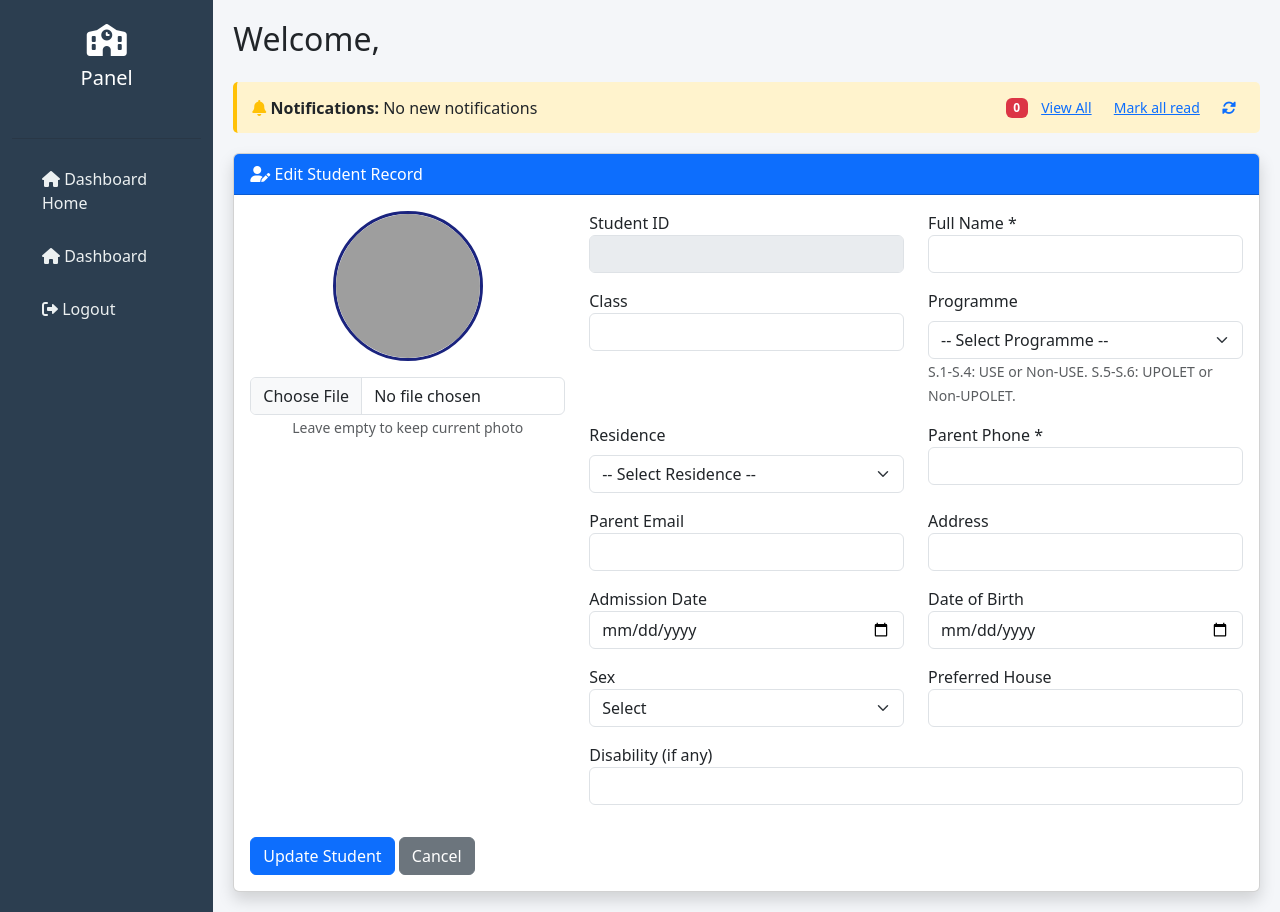
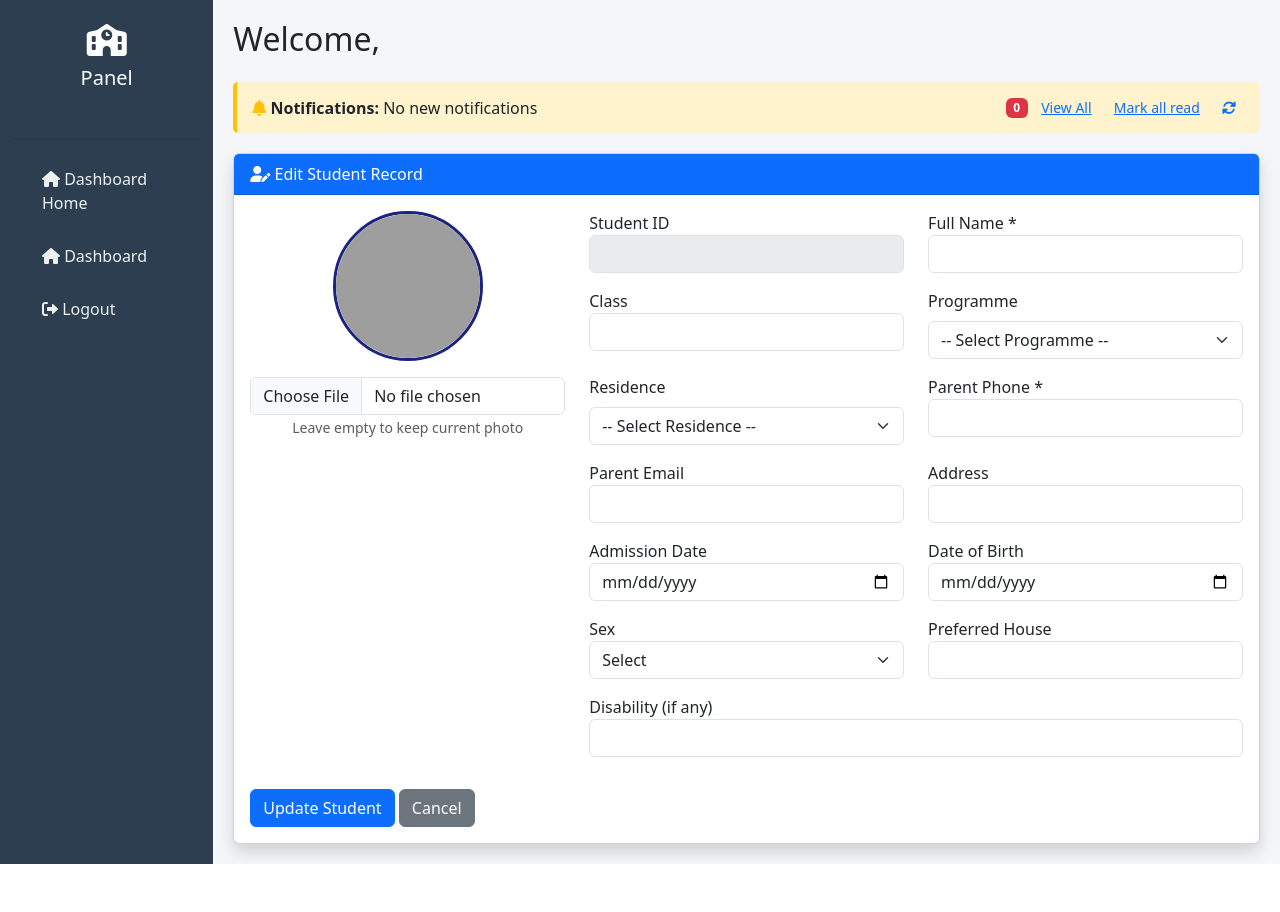
Before and after one commit to pelle-design/school-system, a Flask app: template templates/teacher/edit_student.html in a window 1280 px wide. After the commit the page ends 864 px from the top, so only its background shows below. Run offline with Flask 3, Linux system fonts and the light colour scheme; the template is opened without the code that fills it, so the values that code supplies are empty; parts of the project's set-up code (start-up, migrations or seed data) failed here and were passed over; some libraries are stand-ins or nearby versions; grey boxes are pictures that could not be loaded.

Commit message:
Update edit_student.html

```diff
--- a/templates/teacher/edit_student.html
+++ b/templates/teacher/edit_student.html
@@ -31,8 +31,7 @@
                             <label>Class</label>
                             <input type="text" name="class" class="form-control" value="{{ student.class }}" required>
                         </div>
-                        <!-- Programme -->
-                        <div class="col-md-6 mb-3">
+                       <div class="col-md-6 mb-3">
                             <label for="programme" class="form-label">
                                 Programme
                             </label>
@@ -73,13 +72,7 @@
                                     Non-UPOLET
                                 </option>
                             </select>
-
-                            <small class="text-muted">
-                                S.1-S.4: USE or Non-USE.
-                                S.5-S.6: UPOLET or Non-UPOLET.
-                            </small>
                         </div>
-
 
                         <!-- Residence -->
                         <div class="col-md-6 mb-3">
```
